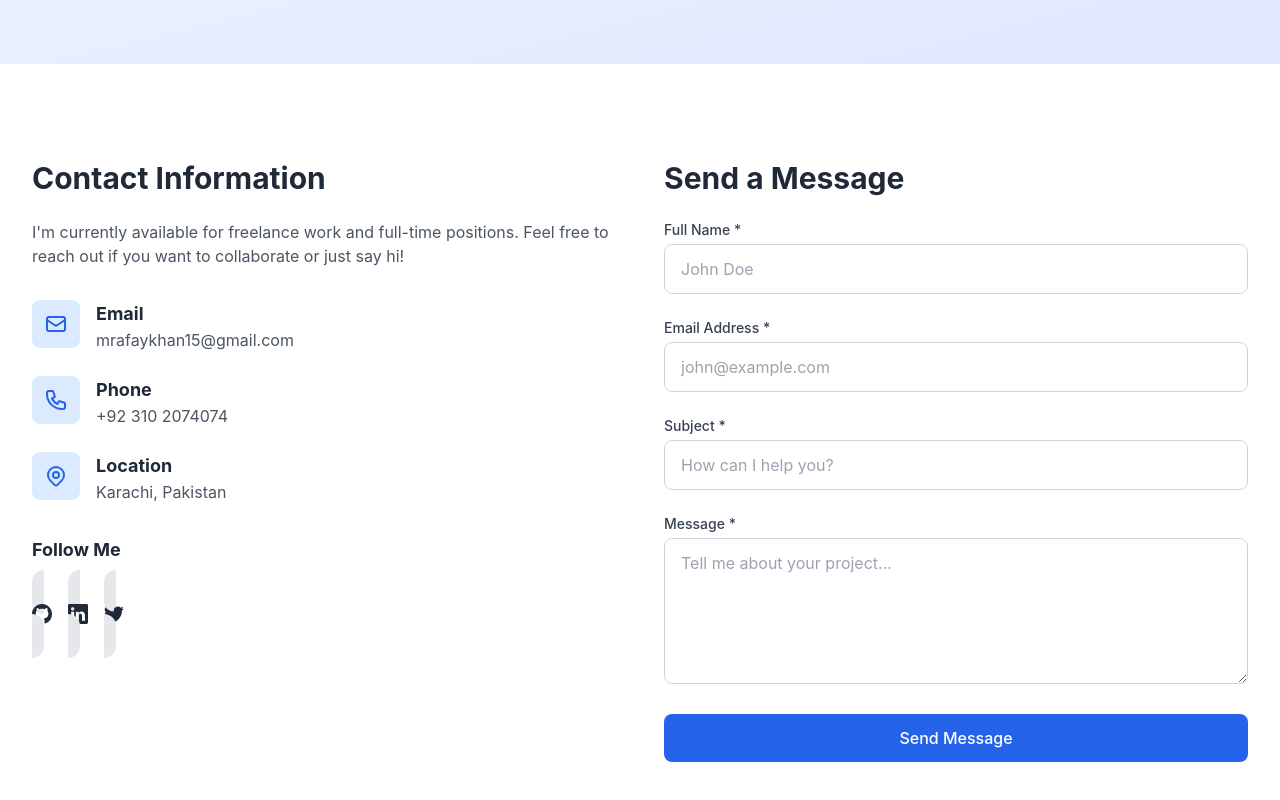
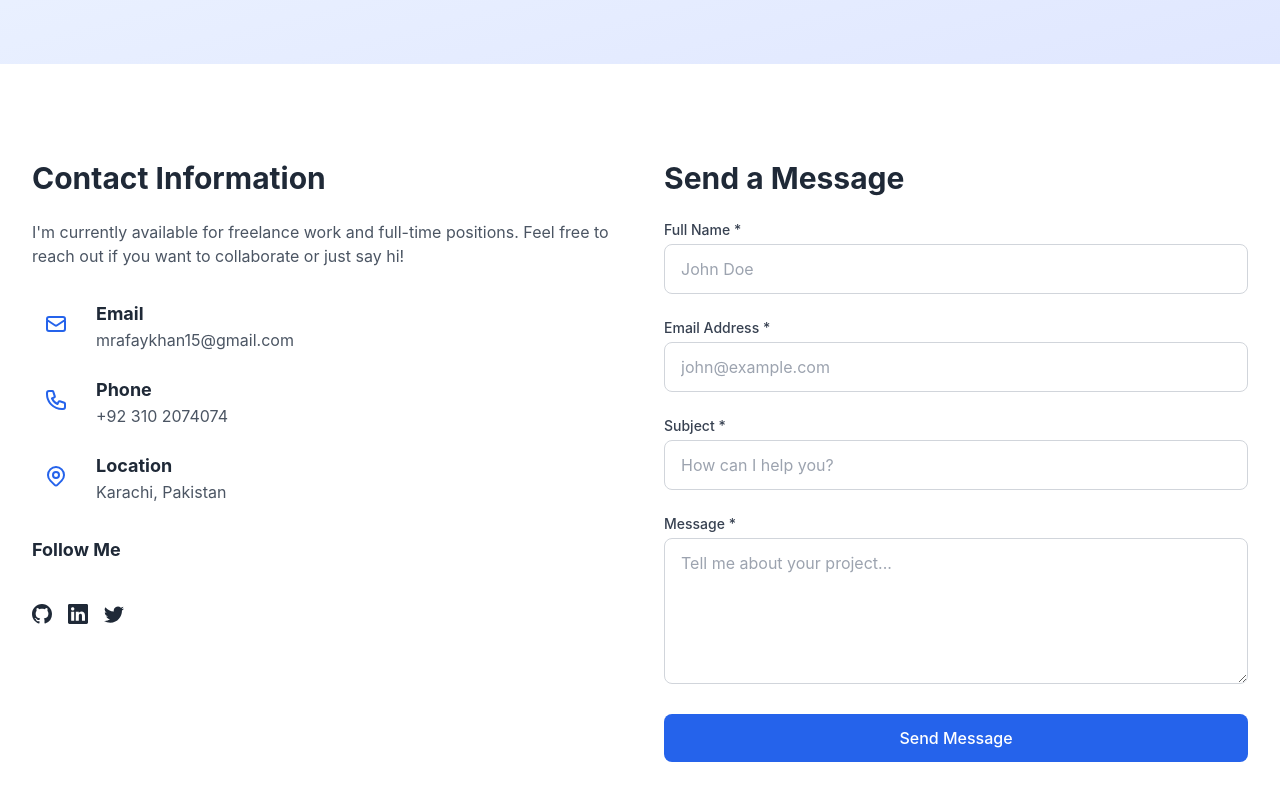
Before and after one commit to therafaykhan/Portfolio, a Next.js app: page /contact in a window 1280 px wide. Shown: the part 360-1160 px from the top of the page. Built offline with nearby package versions, Linux system fonts and the light colour scheme; a web font is replaced by a local one.

Commit message:
Remove background colors from icons for cleaner appearance
- Removed bg-blue-100/dark:bg-blue-900 from contact info icons
- Removed bg-gray-200/dark:bg-gray-700 from social media icons
- Icons now have transparent backgrounds with only hover effects
- Maintained proper spacing and hover interactions

```diff
--- a/pages/contact.tsx
+++ b/pages/contact.tsx
@@ -121,7 +121,7 @@ export default function Contact() {
 
               <div className="space-y-6">
                 <div className="flex items-start">
-                  <div className="flex-shrink-0 bg-blue-100 dark:bg-blue-900 p-3 rounded-lg">
+                  <div className="flex-shrink-0 p-3">
                     <svg xmlns="http://www.w3.org/2000/svg" className="h-6 w-6 text-blue-600 dark:text-blue-400" fill="none" viewBox="0 0 24 24" stroke="currentColor">
                       <path strokeLinecap="round" strokeLinejoin="round" strokeWidth={2} d="M3 8l7.89 5.26a2 2 0 002.22 0L21 8M5 19h14a2 2 0 002-2V7a2 2 0 00-2-2H5a2 2 0 00-2 2v10a2 2 0 002 2z" />
                     </svg>
@@ -133,7 +133,7 @@ export default function Contact() {
                 </div>
 
                 <div className="flex items-start">
-                  <div className="flex-shrink-0 bg-blue-100 dark:bg-blue-900 p-3 rounded-lg">
+                  <div className="flex-shrink-0 p-3">
                     <svg xmlns="http://www.w3.org/2000/svg" className="h-6 w-6 text-blue-600 dark:text-blue-400" fill="none" viewBox="0 0 24 24" stroke="currentColor">
                       <path strokeLinecap="round" strokeLinejoin="round" strokeWidth={2} d="M3 5a2 2 0 012-2h3.28a1 1 0 01.948.684l1.498 4.493a1 1 0 01-.502 1.21l-2.257 1.13a11.042 11.042 0 005.516 5.516l1.13-2.257a1 1 0 011.21-.502l4.493 1.498a1 1 0 01.684.949V19a2 2 0 01-2 2h-1C9.716 21 3 14.284 3 6V5z" />
                     </svg>
@@ -145,7 +145,7 @@ export default function Contact() {
                 </div>
 
                 <div className="flex items-start">
-                  <div className="flex-shrink-0 bg-blue-100 dark:bg-blue-900 p-3 rounded-lg">
+                  <div className="flex-shrink-0 p-3">
                     <svg xmlns="http://www.w3.org/2000/svg" className="h-6 w-6 text-blue-600 dark:text-blue-400" fill="none" viewBox="0 0 24 24" stroke="currentColor">
                       <path strokeLinecap="round" strokeLinejoin="round" strokeWidth={2} d="M17.657 16.657L13.414 20.9a1.998 1.998 0 01-2.827 0l-4.244-4.243a8 8 0 1111.314 0z" />
                       <path strokeLinecap="round" strokeLinejoin="round" strokeWidth={2} d="M15 11a3 3 0 11-6 0 3 3 0 016 0z" />
@@ -162,21 +162,21 @@ export default function Contact() {
                 <h3 className="text-lg font-bold text-gray-800 dark:text-white mb-4">Follow Me</h3>
                 <div className="flex space-x-4">
                   <Link href="https://github.com" target="_blank" rel="noopener noreferrer">
-                    <a className="bg-gray-200 dark:bg-gray-700 p-3 rounded-full hover:bg-blue-100 dark:hover:bg-blue-900 transition-colors">
+                    <a className="p-3 rounded-full hover:bg-blue-100 dark:hover:bg-blue-900 transition-colors">
                       <svg xmlns="http://www.w3.org/2000/svg" width="20" height="20" fill="currentColor" className="bi bi-github text-gray-800 dark:text-gray-300" viewBox="0 0 16 16">
                         <path d="M8 0C3.58 0 0 3.58 0 8c0 3.54 2.29 6.53 5.47 7.59.4.07.55-.17.55-.38 0-.19-.01-.82-.01-1.49-2.01.37-2.53-.49-2.69-.94-.09-.23-.48-.94-.82-1.13-.28-.15-.68-.52-.01-.53.63-.01 1.08.58 1.23.82.72 1.21 1.87.87 2.33.66.07-.52.28-.87.51-1.07-1.78-.2-3.64-.89-3.64-3.95 0-.87.31-1.59.82-2.15-.08-.2-.36-1.02.08-2.12 0 0 .67-.21 2.2.82.64-.18 1.32-.27 2-.27.68 0 1.36.09 2 .27 1.53-1.04 2.2-.82 2.2-.82.44 1.1.16 1.92.08 2.12.51.56.82 1.27.82 2.15 0 3.07-1.87 3.75-3.65 3.95.29.25.54.73.54 1.48 0 1.07-.01 1.93-.01 2.2 0 .21.15.46.55.38A8.012 8.012 0 0 0 16 8c0-4.42-3.58-8-8-8z"/>
                       </svg>
                     </a>
                   </Link>
                   <Link href="https://www.linkedin.com/in/the-rafay-khan-/" target="_blank" rel="noopener noreferrer">
-                    <a className="bg-gray-200 dark:bg-gray-700 p-3 rounded-full hover:bg-blue-100 dark:hover:bg-blue-900 transition-colors">
+                    <a className="p-3 rounded-full hover:bg-blue-100 dark:hover:bg-blue-900 transition-colors">
                       <svg xmlns="http://www.w3.org/2000/svg" width="20" height="20" fill="currentColor" className="bi bi-linkedin text-gray-800 dark:text-gray-300" viewBox="0 0 16 16">
                         <path d="M0 1.146C0 .513.526 0 1.175 0h13.65C15.474 0 16 .513 16 1.146v13.708c0 .633-.526 1.146-1.175 1.146H1.175C.526 16 0 15.487 0 14.854V1.146zm4.943 12.248V6.169H2.542v7.225h2.401zm-1.2-8.212c.837 0 1.358-.554 1.358-1.248-.015-.709-.52-1.248-1.342-1.248-.822 0-1.359.54-1.359 1.248 0 .694.521 1.248 1.327 1.248h.016zm4.908 8.212V9.359c0-.216.016-.432.08-.586.173-.431.568-.878 1.232-.878.869 0 1.216.662 1.216 1.634v3.865h2.401V9.25c0-2.22-1.184-3.252-2.764-3.252-1.274 0-1.845.7-2.165 1.193v.025h-.016a5.54 5.54 0 0 1 .016-.025V6.169h-2.4c.03.678 0 7.225 0 7.225h2.4z"/>
                       </svg>
                     </a>
                   </Link>
                   <Link href="https://x.com/therafaykhan" target="_blank" rel="noopener noreferrer">
-                    <a className="bg-gray-200 dark:bg-gray-700 p-3 rounded-full hover:bg-blue-100 dark:hover:bg-blue-900 transition-colors">
+                    <a className="p-3 rounded-full hover:bg-blue-100 dark:hover:bg-blue-900 transition-colors">
                       <svg xmlns="http://www.w3.org/2000/svg" width="20" height="20" fill="currentColor" className="bi bi-twitter text-gray-800 dark:text-gray-300" viewBox="0 0 16 16">
                         <path d="M5.026 15c6.038 0 9.341-5.003 9.341-9.334 0-.14 0-.282-.006-.422A6.685 6.685 0 0 0 16 3.542a6.658 6.658 0 0 1-1.889.518 3.301 3.301 0 0 0 1.447-1.817 6.533 6.533 0 0 1-2.087.793A3.286 3.286 0 0 0 7.875 6.03a9.325 9.325 0 0 1-6.767-3.429 3.289 3.289 0 0 0 1.018 4.382A3.323 3.323 0 0 1 .64 6.575v.045a3.288 3.288 0 0 0 2.632 3.218 3.203 3.203 0 0 1-.865.115 3.23 3.23 0 0 1-.614-.057 3.283 3.283 0 0 0 3.067 2.277A6.588 6.588 0 0 1 .78 13.58a6.32 6.32 0 0 1-.78-.045A9.344 9.344 0 0 0 5.026 15z"/>
                       </svg>
```
